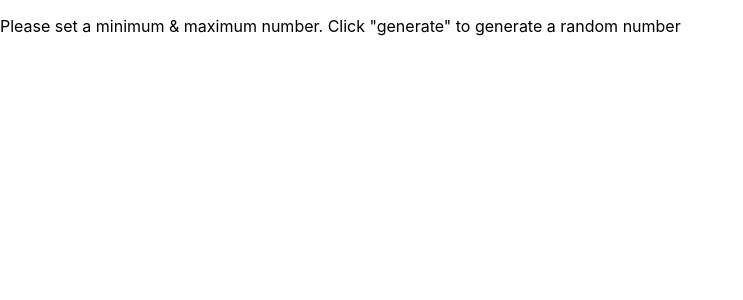
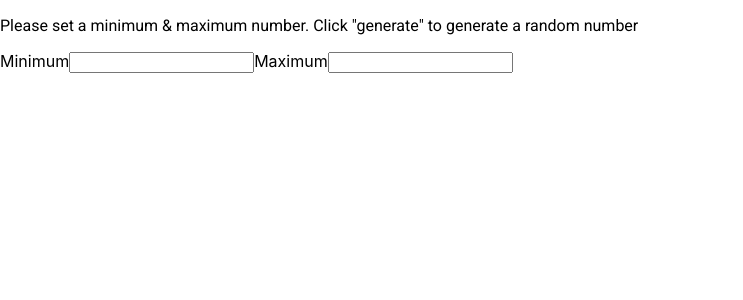
Before and after one commit to HenryKondratko/react-random-number-generator, a React (Create React App) app: page / in a window 1280 px wide. Shown: the top 300 px of the page, without its empty margins (0-743 px from the left). Built offline with nearby package versions, Linux system fonts and the light colour scheme.

Commit message:
added Input fields for min and max numbers

```diff
--- a/src/App.js
+++ b/src/App.js
@@ -1,9 +1,13 @@
 import './App.css';
 import Instructions from "./components/Instructions";
+import Range from "./components/Input";
 
 function App() {
   return (
-    <Instructions />
+      <div>
+        <Instructions />
+        <Range />
+      </div>
   );
 }
 
--- a/src/components/Input.js
+++ b/src/components/Input.js
@@ -1,3 +1,19 @@
-const Range = () => {};
+const Range = () => {
+    return (
+        <div>
+            <label htmlFor="minimum">Minimum</label>
+            <input
+                type="text"
+                id="minimum"
+            />
+
+            <label htmlFor="maximum">Maximum</label>
+            <input
+                type="text"
+                id="maximum"
+            />
+        </div>
+    )
+};
 
 export default Range;
--- a/src/components/Instructions.css
+++ b/src/components/Instructions.css
@@ -0,0 +1,5 @@
+@import url('https://fonts.googleapis.com/css2?family=Roboto&display=swap');
+
+.instructions{
+    font-family: 'Roboto', sans-serif;
+}
--- a/src/components/Instructions.js
+++ b/src/components/Instructions.js
@@ -1,6 +1,8 @@
+import "./Instructions.css"
+
 const Instructions = () => {
     return(
-      <div>
+      <div className="instructions">
           <p>Please set a minimum & maximum number. Click "generate" to generate a random number</p>
       </div>
     );
```
Also changed, not shown: 2 other files (tests, documents, lock files or other folders).
